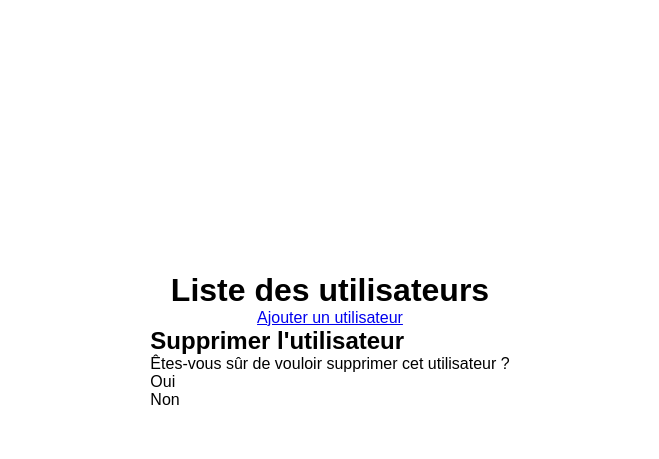
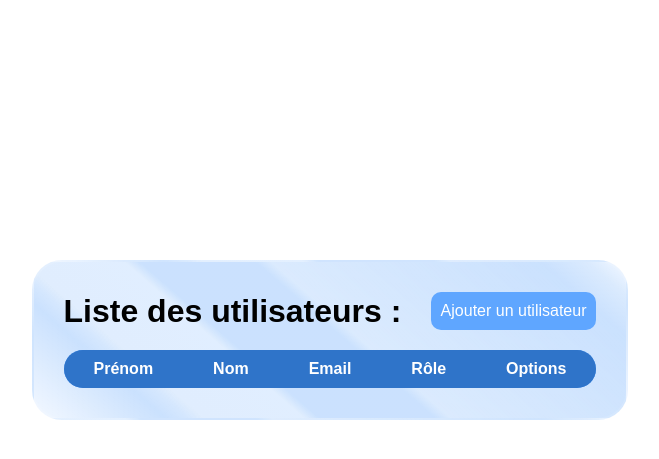
Before and after one commit to Jaune-Senat/cCoworker-M2i, a PHP site: template views/utilisateur/liste.php in a window 1280 px wide. Shown: the part 60-519 px from the top of the page, without its empty margins (310-969 px from the left). Run offline with PHP 8.4, Linux system fonts and the light colour scheme; the template is opened without the code that fills it, so the values that code supplies are empty; some libraries are stand-ins or nearby versions.

Commit message:
Style css mis en place pour la liste des utilisateurs et les formulaires pour l'utilisateur

```diff
--- a/assets/reservations.js
+++ b/assets/reservations.js
@@ -10,7 +10,7 @@ POPUP_SUPPRIMER_RESERVATION.style.display = "none";
 
 BOUTONS_SUPPRIMER.forEach(bouton => {
     bouton.addEventListener("click", (e) => {
-        POPUP_SUPPRIMER_RESERVATION.style.display = "block";
+        POPUP_SUPPRIMER_RESERVATION.style.display = "flex";
         idReservation = bouton.id.substring(22);
     });
 });
--- a/assets/style/app.css
+++ b/assets/style/app.css
@@ -131,7 +131,7 @@ header .utilisateur{
     height: 100vh;
 }
 
-.pageConnexion .containerConnexion, .pageInscription .containerInscription, .ListeEspaces, #supprimer_espace .containerSupprimer, #supprimer_reservation .containerSupprimer, .pageModifierEspace .containerModifierEspace, .ajoutEsp .containerAjoutEsp, .pageAjouterReservation .containerAjouterReservation, .pageModifierReservation .containerModifierReservation{
+.pageConnexion .containerConnexion, .pageInscription .containerInscription, .ListeEspaces, #supprimer_espace .containerSupprimer, #supprimer_reservation .containerSupprimer, #supprimer_utilisateur .containerSupprimer, .pageModifierEspace .containerModifierEspace, .ajoutEsp .containerAjoutEsp, .pageAjouterReservation .containerAjouterReservation, .pageModifierReservation .containerModifierReservation{
     /* background: #C3DDFE; */
     background:
         linear-gradient(221deg,
@@ -222,7 +222,7 @@ header .utilisateur{
     transition: 0.2s;
 }
 
-.pageConnexion .containerConnexion .submitForm input, .pageInscription .containerInscription .submitForm input, .ListeEspaces div a, #supprimer_espace span, #supprimer_reservation span, .pageModifierEspace .containerModifierEspace .submitForm input, .ajoutEsp .containerAjoutEsp .submitForm input, .pageAjouterReservation .containerAjouterReservation .submitForm input, .pageModifierReservation .containerModifierReservation .submitForm input{
+.pageConnexion .containerConnexion .submitForm input, .pageInscription .containerInscription .submitForm input, .ListeEspaces div a, #supprimer_espace span, #supprimer_reservation span, #supprimer_utilisateur span, .pageModifierEspace .containerModifierEspace .submitForm input, .ajoutEsp .containerAjoutEsp .submitForm input, .pageAjouterReservation .containerAjouterReservation .submitForm input, .pageModifierReservation .containerModifierReservation .submitForm input{
     background-color: #5FA6FF;
     color: white;
     transition: 0.2s;
@@ -231,7 +231,7 @@ header .utilisateur{
     text-decoration: none;
 }
 
-.pageConnexion .containerConnexion .submitForm input:hover, .pageInscription .containerInscription .submitForm input:hover, .ListeEspaces div a:hover, #supprimer_espace span:hover, #supprimer_reservation span:hover, .pageModifierEspace .containerModifierEspace .submitForm input:hover, .ajoutEsp .containerAjoutEsp .submitForm input:hover, .pageAjouterReservation .containerAjouterReservation .submitForm input:hover, .pageModifierReservation .containerModifierReservation .submitForm input:hover{
+.pageConnexion .containerConnexion .submitForm input:hover, .pageInscription .containerInscription .submitForm input:hover, .ListeEspaces div a:hover, #supprimer_espace span:hover, #supprimer_reservation span:hover,#supprimer_utilisateur span:hover, .pageModifierEspace .containerModifierEspace .submitForm input:hover, .ajoutEsp .containerAjoutEsp .submitForm input:hover, .pageAjouterReservation .containerAjouterReservation .submitForm input:hover, .pageModifierReservation .containerModifierReservation .submitForm input:hover{
     background-color: #2f74c9;
     transition: 0.2s;
 }
@@ -305,7 +305,7 @@ header .utilisateur{
     transition: 0.1s;
 }
 
-#supprimer_espace, #supprimer_reservation {
+#supprimer_espace, #supprimer_reservation, #supprimer_utilisateur {
     display: none;
     position: absolute;
     flex-direction: column;
@@ -318,7 +318,7 @@ header .utilisateur{
     left: 0;
 }
 
-#supprimer_espace .containerSupprimer, #supprimer_reservation .containerSupprimer{
+#supprimer_espace .containerSupprimer, #supprimer_reservation .containerSupprimer, #supprimer_utilisateur .containerSupprimer{
     display: flex;
     flex-direction: column;
     justify-content: center;
@@ -327,12 +327,12 @@ header .utilisateur{
     height: auto;
 }
 
-#supprimer_espace .containerSupprimer p, #supprimer_reservation .containerSupprimer p{
+#supprimer_espace .containerSupprimer p, #supprimer_reservation .containerSupprimer p, #supprimer_utilisateur .containerSupprimer p{
     padding-top: 10px;
     padding-bottom: 20px;
 }
 
-#supprimer_espace .containerSupprimer span, #supprimer_reservation .containerSupprimer span{
+#supprimer_espace .containerSupprimer span, #supprimer_reservation .containerSupprimer span, #supprimer_utilisateur .containerSupprimer span{
     display: flex;
     justify-content: center;
     align-items: center;
@@ -341,11 +341,11 @@ header .utilisateur{
     border-radius: 20px;
 }
 
-#supprimer_espace .containerSupprimer .boutonRouge, #supprimer_reservation .containerSupprimer .boutonRouge{
+#supprimer_espace .containerSupprimer .boutonRouge, #supprimer_reservation .containerSupprimer .boutonRouge, #supprimer_utilisateur .containerSupprimer .boutonRouge{
     background: #D90000;
 }
 
-#supprimer_espace .containerSupprimer .boutonRouge:hover, #supprimer_reservation .containerSupprimer .boutonRouge:hover{
+#supprimer_espace .containerSupprimer .boutonRouge:hover, #supprimer_reservation .containerSupprimer .boutonRouge:hover, #supprimer_utilisateur .containerSupprimer .boutonRouge:hover{
     background: #b00000;
 }
 
--- a/assets/utilisateurs.js
+++ b/assets/utilisateurs.js
@@ -1,8 +1,8 @@
 // constantes
 const BOUTONS_SUPPRIMER = Array.from(document.getElementsByClassName("btn-supprimer"));
 const POPUP_SUPPRIMER_UTILISATEUR = document.getElementById("supprimer_utilisateur");
-const POPUP_SUPPRIMER_UTILISATEUR_OUI = POPUP_SUPPRIMER_UTILISATEUR.getElementsByTagName("div")[0];
-const POPUP_SUPPRIMER_UTILISATEUR_NON = POPUP_SUPPRIMER_UTILISATEUR.getElementsByTagName("div")[1];
+const POPUP_SUPPRIMER_UTILISATEUR_OUI = POPUP_SUPPRIMER_UTILISATEUR.getElementsByTagName("span")[0];
+const POPUP_SUPPRIMER_UTILISATEUR_NON = POPUP_SUPPRIMER_UTILISATEUR.getElementsByTagName("span")[1];
 
 let idUtilisateur;
 
@@ -10,7 +10,7 @@ POPUP_SUPPRIMER_UTILISATEUR.style.display = "none";
 
 BOUTONS_SUPPRIMER.forEach(bouton => {
     bouton.addEventListener("click", (e) => {
-        POPUP_SUPPRIMER_UTILISATEUR.style.display = "block";
+        POPUP_SUPPRIMER_UTILISATEUR.style.display = "flex";
         idUtilisateur = bouton.id.substring(22);
     });
 });
--- a/src/Controllers/UtilisateurController.php
+++ b/src/Controllers/UtilisateurController.php
@@ -247,7 +247,7 @@ class UtilisateurController extends Controller {
 
             if (!empty($_POST["password"])) {
                 if ($_POST["password"] != $_POST["password_repeat"]){
-                    $erreurs["password"] = "Le mot de passe doit être identique à sa confirmation";
+                    $erreurs["password_repeat"] = "Le mot de passe doit être identique à sa confirmation";
                 }
             }
 
--- a/views/utilisateur/liste.php
+++ b/views/utilisateur/liste.php
@@ -1,21 +1,45 @@
-<h1>Liste des utilisateurs</h1>
+<div class="ListeEspaces">
 
+    <div class="topListe">
+        <h1>Liste des utilisateurs :</h1>
         <a href="index.php?controller=utilisateur&action=create_account">Ajouter un utilisateur</a>
+    </div>
 
+    <table>
+        <thead>
+            <tr>
+                <th>Prénom</th>
+                <th>Nom</th>
+                <th>Email</th>
+                <th>Rôle</th>
+                <th>Options</th>
+            </tr>
+        </thead>
+        <tbody>
             <?php foreach ($utilisateurs as $utilisateur) { ?>
-    <p>
-        Prénom : <?=  $utilisateur["prenom_utilisateur"] ?> - Nom : <?=  $utilisateur["nom_utilisateur"] ?> - Email : <?=  $utilisateur["email_utilisateur"] ?> - Rôle : <?=  $utilisateur["nom_role"] ?>
-        - <a href="index.php?controller=utilisateur&action=edit&id=<?=  $utilisateur["id_utilisateur"] ?>">Modifier les informations</a>
+                <tr>
+                    <th><?=  $utilisateur["prenom_utilisateur"] ?></th>
+                    <th><?=  $utilisateur["nom_utilisateur"] ?></th>
+                    <th><?=  $utilisateur["email_utilisateur"] ?></th>
+                    <th><?=  $utilisateur["nom_role"] ?></th>
+                    <th class="options">
+                        <a href="index.php?controller=utilisateur&action=edit&id=<?=  $utilisateur["id_utilisateur"] ?>"><i class="icon-edit"></i></a>
                         <?php if (count($utilisateurs) > 1) { ?>
-            <span id="supprimer-utilisateur-<?=  $utilisateur["id_utilisateur"] ?>" class="btn-supprimer">Supprimer l'utilisateur</span>
+                        <span id="supprimer-utilisateur-<?=  $utilisateur["id_utilisateur"] ?>" class="btn-supprimer"><i class="icon-trash"></i></span>
                         <?php } ?>
-    </p>
+                    </th>
+                </tr>
             <?php } ?>
+        </tbody>
+    </table>
 
-<!-- Ceci est un popup qui devra s'afficher quand on clique sur le bouton supprimer correspondant à un utilisateur précis -->
+    <!-- Ceci est un popup qui devra s'afficher quand on clique sur le bouton supprimer correspondant à un espace précis -->
     <div id="supprimer_utilisateur" class="popup">
+        <div class="containerSupprimer">
             <h2>Supprimer l'utilisateur</h2>
             <p>Êtes-vous sûr de vouloir supprimer cet utilisateur ?</p>
-    <div>Oui</div>
-    <div>Non</div>
+            <span class="boutonRouge">Oui</span>
+            <span>Non</span>
         </div>
+    </div>
+</div>
```
Also changed, not shown: views/utilisateur/modifier.php (+16 -4 lines). Lines whose indentation alone changed are shown as unchanged.
